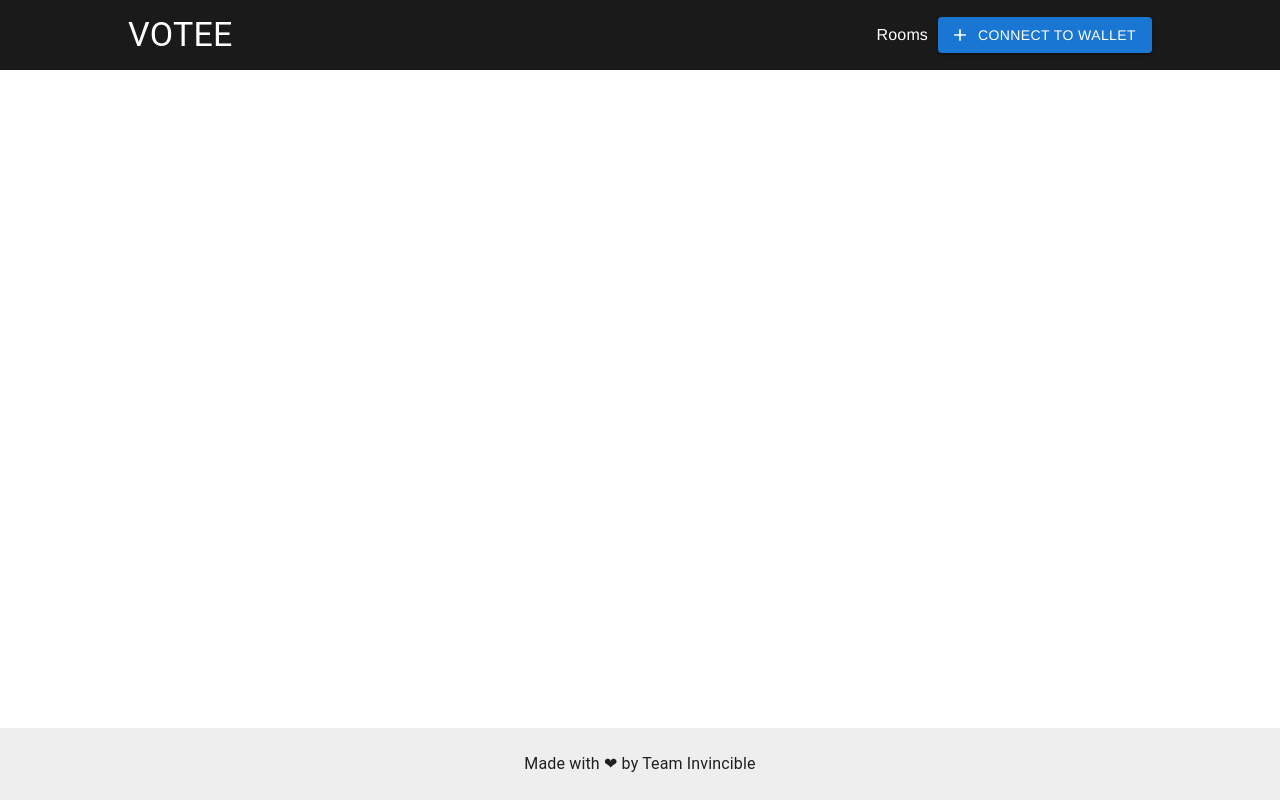
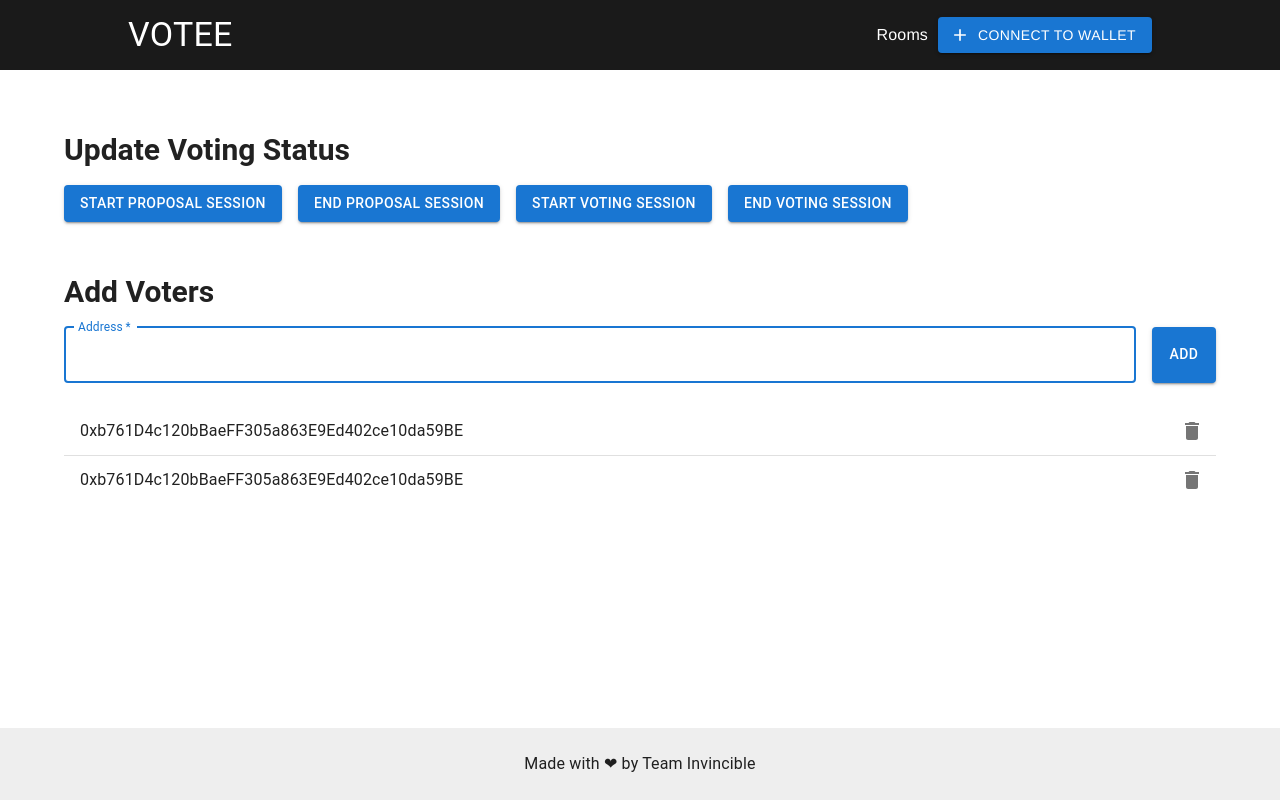
Before and after one commit to Sibasis-Malla/VOTEE, a React (Create React App) app in the folder client/: page /admin in a window 1280 px wide. Built offline with nearby package versions, Linux system fonts and the light colour scheme.

Commit message:
feat:admin panel made

```diff
--- a/client/src/App.js
+++ b/client/src/App.js
@@ -6,6 +6,7 @@ import RoomsPage from './pages/RoomsPage';
 import CreateProposal from './components/Forms/CreateProposal';
 import StickyFooter from './components/marginals/Footer';
 import CreateRoom from './components/Forms/CreateRoom';
+import AdminPage from './pages/AdminPage';
 
 const App = () => {
   return (
@@ -17,6 +18,7 @@ const App = () => {
           <Route path="/proposals" element={<ProposalPage />} />
           <Route path="/proposals/create" element={<CreateProposal />} />
           <Route path="/rooms/create" element={<CreateRoom />} />
+          <Route path="/admin" element={<AdminPage />} />
         </Routes>
       </StickyFooter>
     </Router>
--- /dev/null
+++ b/client/src/pages/AdminPage.jsx
@@ -0,0 +1,92 @@
+import React from 'react';
+
+import { Button, Typography, Stack, TextField, Divider } from '@mui/material';
+import { makeStyles } from '@mui/styles';
+
+import List from '@mui/material/List';
+import ListItem from '@mui/material/ListItem';
+import ListItemText from '@mui/material/ListItemText';
+import IconButton from '@mui/material/IconButton';
+import DeleteIcon from '@mui/icons-material/Delete';
+
+const AdminPage = () => {
+  const classes = useStyles();
+  return (
+    <Stack direction="column" spacing={2} className={classes.header}>
+      <div>
+        <Typography variant="h5" className={classes.text} component="div">
+          Update Voting Status
+        </Typography>
+        <Stack direction="row" spacing={2} style={{ marginTop: '15px' }}>
+          <Button variant="contained">Start Proposal Session</Button>
+          <Button variant="contained">End Proposal Session</Button>
+          <Button variant="contained">Start Voting Session</Button>
+          <Button variant="contained">End Voting Session</Button>
+        </Stack>
+      </div>
+      <div style={{ marginTop: '50px', width: '100%' }}>
+        <Typography variant="h5" className={classes.text} component="div">
+          Add Voters
+        </Typography>
+        <Stack
+          direction="column"
+          spacing={2}
+          style={{ marginTop: '15px', width: '100%' }}
+        >
+          <Stack direction="row" spacing={2}>
+            <TextField
+              required
+              fullWidth
+              id="address"
+              label="Address"
+              name="address"
+              autoComplete="address"
+              autoFocus
+            />
+            <Button variant="contained">Add</Button>
+          </Stack>
+          <List>
+            <ListItem
+              secondaryAction={
+                <IconButton edge="end" aria-label="delete">
+                  <DeleteIcon />
+                </IconButton>
+              }
+            >
+              <ListItemText primary="0xb761D4c120bBaeFF305a863E9Ed402ce10da59BE" />
+            </ListItem>
+            <Divider />
+            <ListItem
+              secondaryAction={
+                <IconButton edge="end" aria-label="delete">
+                  <DeleteIcon />
+                </IconButton>
+              }
+            >
+              <ListItemText primary="0xb761D4c120bBaeFF305a863E9Ed402ce10da59BE" />
+            </ListItem>
+          </List>
+        </Stack>
+      </div>
+    </Stack>
+  );
+};
+
+export default AdminPage;
+
+const useStyles = makeStyles(() => ({
+  header: {
+    marginTop: '50px',
+    display: 'flex',
+    justifyContent: 'center',
+    alignItems: 'flex-start',
+  },
+  text: {
+    fontSize: '30px',
+    fontWeight: 'bold',
+  },
+  voteTitle: {
+    width: '100%',
+    marginTop: '100px',
+  },
+}));
```
Also changed, not shown: 1 other file (tests, documents, lock files or other folders).
